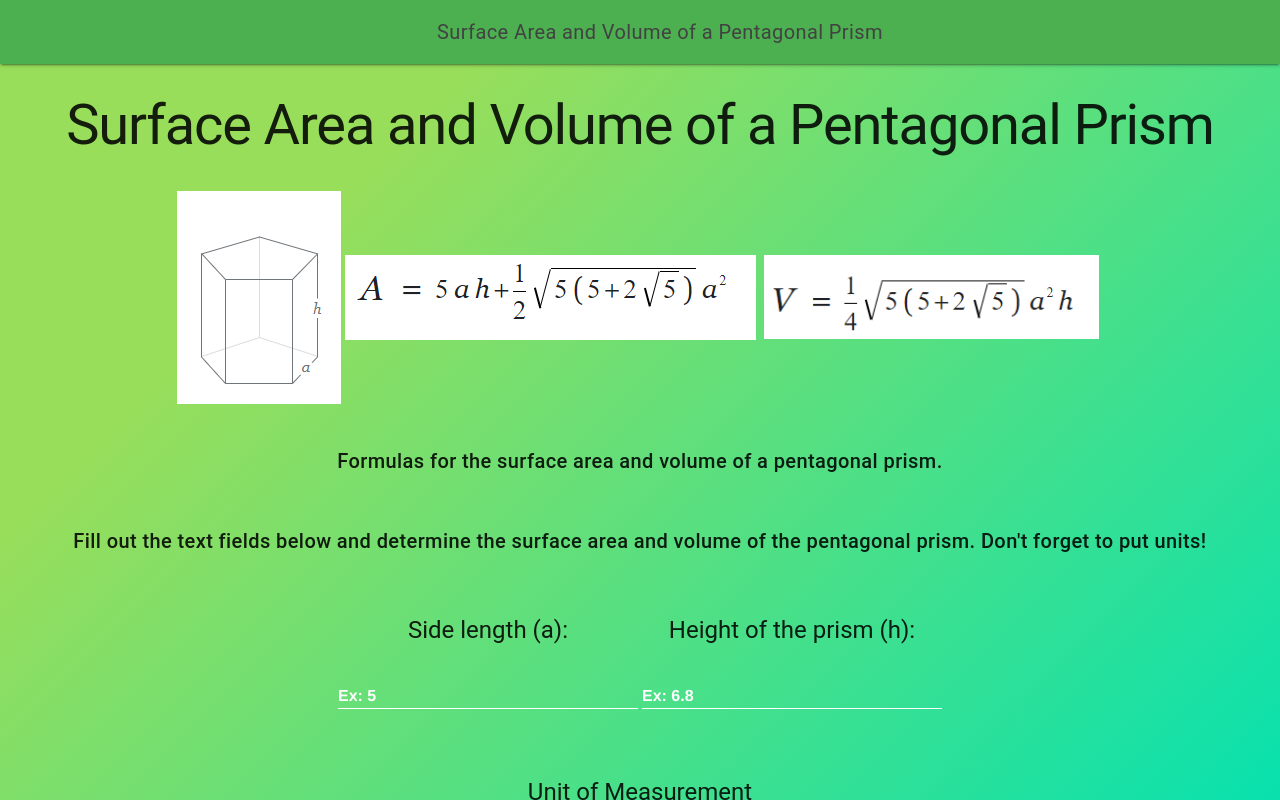
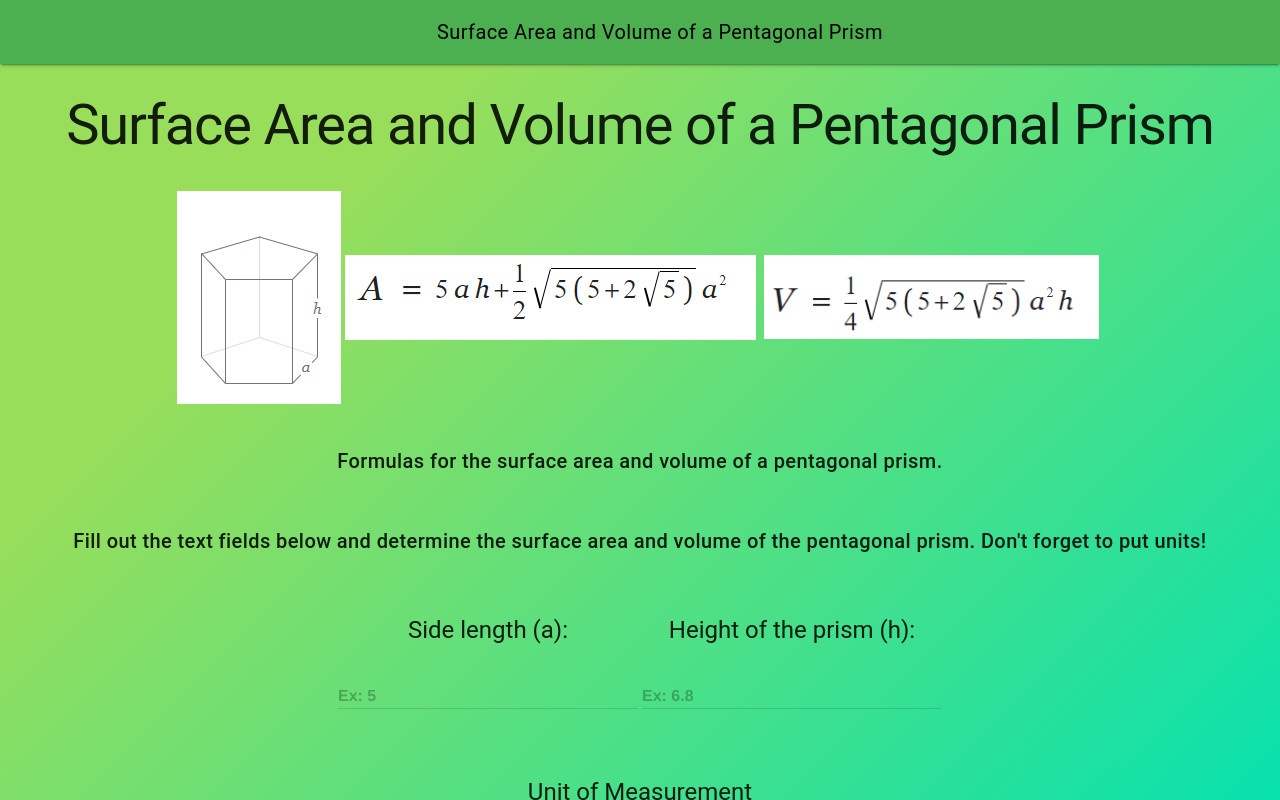
Before and after one commit to ICS20-Programming-Graeme-Barbe/Assign-03-HTML-Assign-03-HTML-calculationsForAPentagonalPrism, a plain HTML site: page index.html in a window 1280 px wide. Drawn offline with nearby package versions, Linux system fonts and the light colour scheme.

Commit message:
index.html

```diff
--- a/css/style.css
+++ b/css/style.css
@@ -3,12 +3,15 @@
 * This CSS file defines the style for index.html
 */
 
+/* This centers the text in the MDL header */
 .mdl-layout__header-row {
 	display: flex;
 	justify-content: center;
 	align-items: center;
+	color: rgb(1, 1, 1)
 }
 
+/* This is for the background gradient */
 html {
 height: 100%;
 }
@@ -17,11 +20,3 @@ body {
 background-color: #08e1ae;
 background-image: linear-gradient(315deg, #08e1ae 0%, #98de5b 74%);
 }
-
-.mdl-textfield__input{
-    border-bottom: 1px solid #fff;
-}
-
-.mdl-textfield__label{
-    color: #fff;
-}
--- a/index.html
+++ b/index.html
@@ -69,12 +69,12 @@
 							            class="mdl-textfield__input"
 							            type="number"
 							            pattern="-?[0-9]*(\.[0-9]+)?"
-										step="any"
-										min="0"
+										step="0.01"
+										min="1"
 							            id="side-a"
 							        />
 							        <label class="mdl-textfield__label" for="side-a">Ex: 5</label>
-							        <span class="mdl-textfield__error">Input is not a number!</span>
+							        <span class="mdl-textfield__error">Please enter a valid number</span>
 							    </div>
 							</form>
 			            </th>
@@ -88,12 +88,12 @@
 							            class="mdl-textfield__input"
 							            type="number"
 							            pattern="-?[0-9]*(\.[0-9]+)?"
-										step="any"
+										step="0.01"
 										min="0"
 							            id="height"
 							        />
 							        <label class="mdl-textfield__label" for="height">Ex: 6.8</label>
-							        <span class="mdl-textfield__error">Input is not a number!</span>
+							        <span class="mdl-textfield__error">Please enter a valid number</span>
 							    </div>
 							</form>
 			            </th>
--- a/js/script.js
+++ b/js/script.js
@@ -15,7 +15,7 @@ function answer() {
 	let volume = 1 / 4 * Math.sqrt(5 * (5 + 2 * Math.sqrt(5))) * (sideA ** 2) * height
 
 
-	// If statement for unit of measurement (Van helped alot)
+	// If statement for unit of measurement (Van helped a lot)
 	if (units === "mm" || units === "cm" || units === "dm" || units === "m" ||units === "dam" || units === "hm" || units === "km") {
 		//Outputs SA and volume of a Pentagonal Prism
 		document.getElementById('surface-area').innerHTML = 'The surface area of the pentagonal prism is ' + surfaceArea.toFixed(2) + " " + units + "²";
@@ -23,7 +23,7 @@ function answer() {
 		document.getElementById('error').innerHTML = "";
 	} else {
 		//Error message if unit of measurement is invalid
-		document.getElementById('error').innerHTML = "The unit of measurement you chose is not valid. Pleaes enter one of the following: mm, cm, dm, m, dam, hm or km";
+		document.getElementById('error').innerHTML = "The unit of measurement you chose is not valid. Please enter one of the following: mm, cm, dm, m, dam, hm or km";
 		document.getElementById('volume').innerHTML = ""
 		document.getElementById('surface-area').innerHTML = ""
 
```
